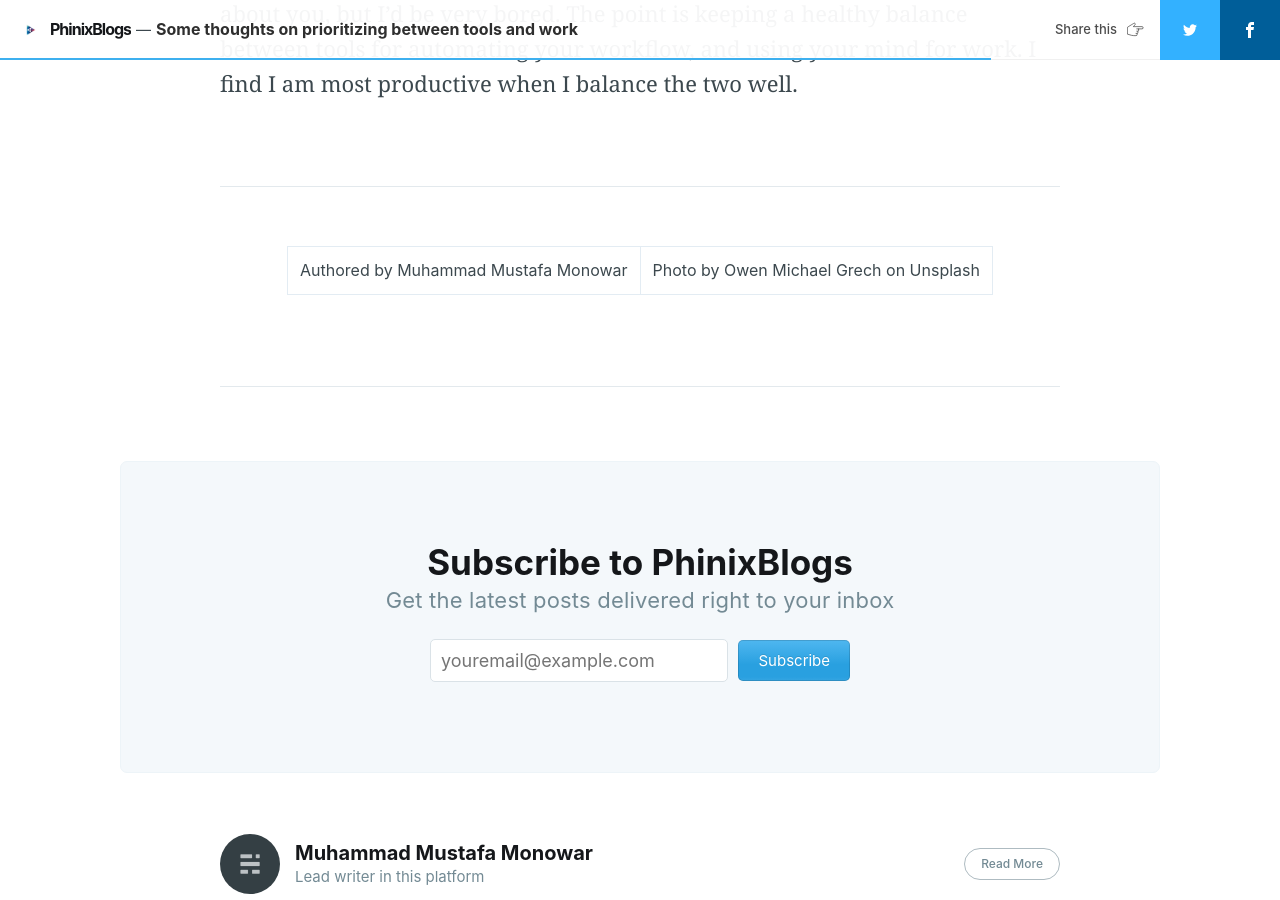
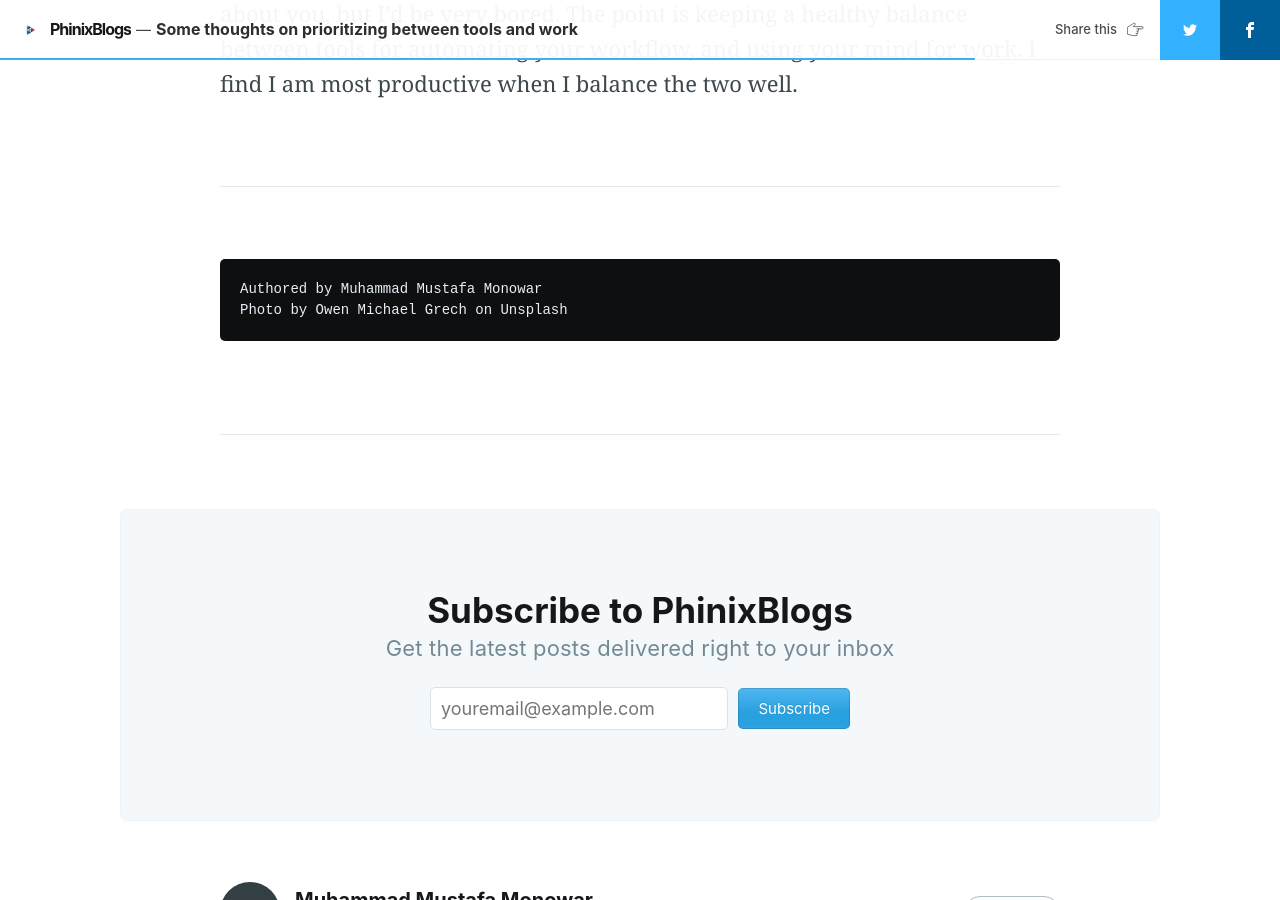
Before and after one commit to phinixgreen/phinixblogs, a Jekyll site: the page built from _posts/2021-05-07-Some thoughts on prioritizing between tools and work.md, in a window 1280 px wide and 900 px high, scrolled down 2335 px. Built offline with Jekyll 4.4.1, drawn with Linux system fonts in a browser that asks for light colours; nearby versions of some CDN libraries; comment, search, counter and statistics services are not loaded.

```diff
--- a/_posts/2021-05-07-Some thoughts on prioritizing between tools and work.md
+++ b/_posts/2021-05-07-Some thoughts on prioritizing between tools and work.md
@@ -30,6 +30,7 @@ Automation is not everything. Imagine if robots did all your work. I don't know
 
 ---
 
-Authored by Muhammad Mustafa Monowar | Photo by Owen Michael Grech on Unsplash
+    Authored by Muhammad Mustafa Monowar
+    Photo by Owen Michael Grech on Unsplash
 
 ---
```
